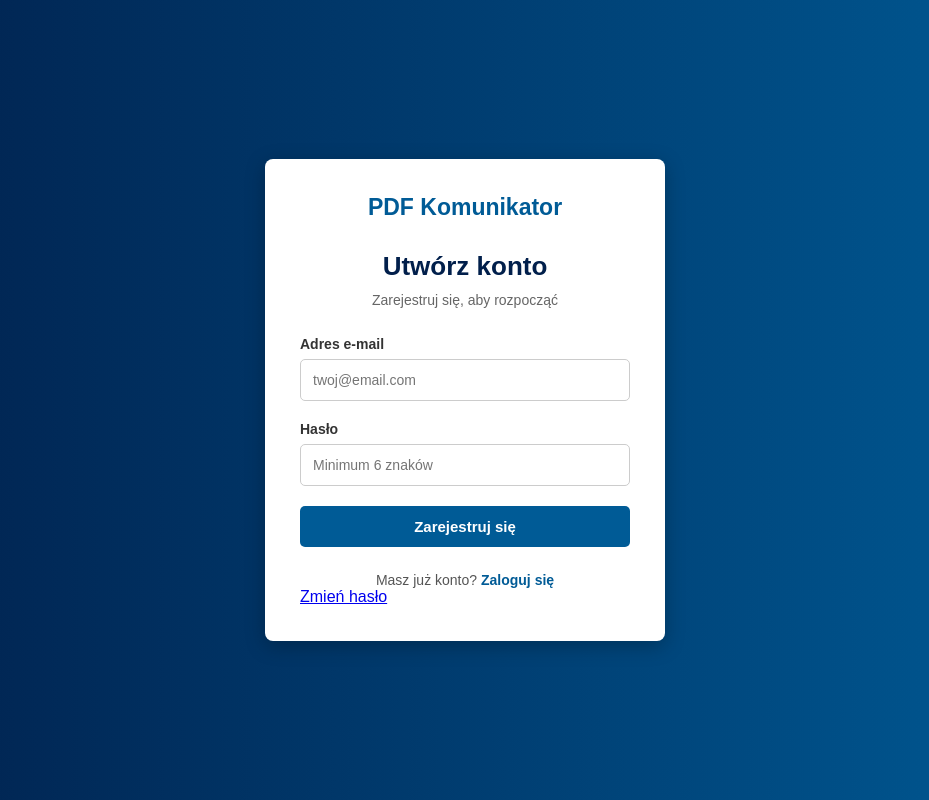
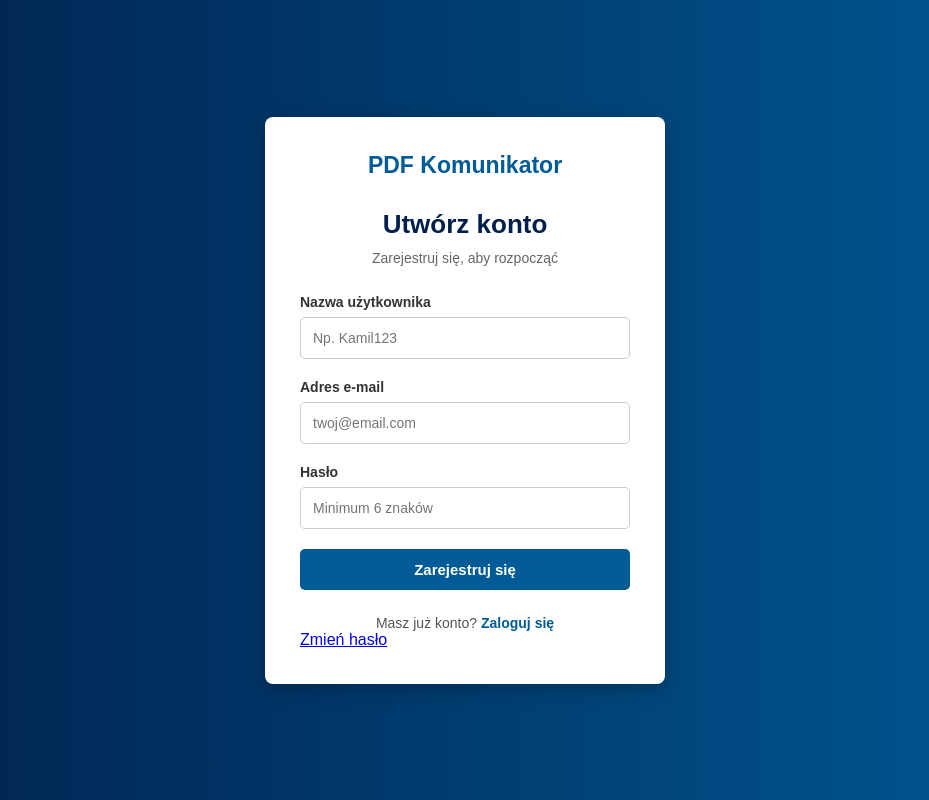
Before and after one commit to oowknnspkk/Komunikator, a React (Vite) app: page / in a window 1280 px wide. Shown: the whole page, without its empty margins (175-1104 px from the left). Built offline with nearby package versions, Linux system fonts and the light colour scheme; no server answers.

Commit message:
Refactor registration form and validation logic

```diff
--- a/src/App.jsx
+++ b/src/App.jsx
@@ -1,3 +1,4 @@
+
 import { useState } from 'react'
 import {
   BrowserRouter,
@@ -14,9 +15,9 @@ import './RL.css'
 import ChangePassword from './ChangePassword'
 
 function Register() {
-const [username, setUsername] = useState('')
-const [email, setEmail] = useState('')
-const [password, setPassword] = useState('')
+  const [username, setUsername] = useState('')
+  const [email, setEmail] = useState('')
+  const [password, setPassword] = useState('')
   const [loading, setLoading] = useState(false)
   const [message, setMessage] = useState('')
   const [error, setError] = useState('')
@@ -28,10 +29,25 @@ const [password, setPassword] = useState('')
     setMessage('')
     setError('')
 
+    const cleanUsername = username.trim()
+
+    if (!/^[A-Za-z0-9_]{3,20}$/.test(cleanUsername)) {
+      setError(
+        'Nazwa użytkownika musi mieć 3–20 znaków i zawierać tylko litery, cyfry lub _.'
+      )
+      setLoading(false)
+      return
+    }
+
     try {
       const { data, error } = await supabase.auth.signUp({
-        email,
+        email: email.trim(),
         password,
+        options: {
+          data: {
+            username: cleanUsername
+          }
+        }
       })
 
       if (error) throw error
@@ -40,6 +56,8 @@ const [password, setPassword] = useState('')
         setMessage(
           'Konto zostało utworzone! Sprawdź swoją skrzynkę e-mail, aby potwierdzić rejestrację.'
         )
+
+        setUsername('')
         setEmail('')
         setPassword('')
       }
@@ -53,6 +71,7 @@ const [password, setPassword] = useState('')
   return (
     <div className="page">
       <div className="register-card">
+
         <div className="logo">PDF Komunikator</div>
 
         <h1>Utwórz konto</h1>
@@ -62,6 +81,21 @@ const [password, setPassword] = useState('')
         </p>
 
         <form onSubmit={handleRegister}>
+
+          <label>Nazwa użytkownika</label>
+
+          <input
+            type="text"
+            placeholder="Np. Kamil123"
+            value={username}
+            onChange={(e) => setUsername(e.target.value)}
+            minLength={3}
+            maxLength={20}
+            pattern="[A-Za-z0-9_]+"
+            title="Używaj tylko liter, cyfr i znaku podkreślenia"
+            required
+          />
+
           <label>Adres e-mail</label>
 
           <input
@@ -83,20 +117,28 @@ const [password, setPassword] = useState('')
             required
           />
 
-          {error && <div className="error">{error}</div>}
-          {message && <div className="success">{message}</div>}
+          {error && (
+            <div className="error">{error}</div>
+          )}
+
+          {message && (
+            <div className="success">{message}</div>
+          )}
 
           <button type="submit" disabled={loading}>
             {loading ? 'Tworzenie konta...' : 'Zarejestruj się'}
           </button>
+
         </form>
 
         <p className="login-text">
           Masz już konto? <Link to="/login">Zaloguj się</Link>
         </p>
+
         <Link to="/change-password">
-  Zmień hasło
-</Link>
+          Zmień hasło
+        </Link>
+
       </div>
     </div>
   )
@@ -110,8 +152,8 @@ function App() {
         <Route path="/register" element={<Register />} />
         <Route path="/login" element={<Login />} />
         <Route path="/main" element={<MainIndex />} />
+        <Route path="/change-password" element={<ChangePassword />} />
         <Route path="*" element={<Navigate to="/" replace />} />
-        <Route path="/change-password" element={<ChangePassword />} />
       </Routes>
     </BrowserRouter>
   )
```
